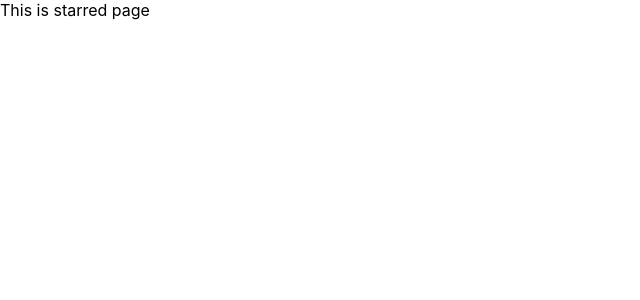
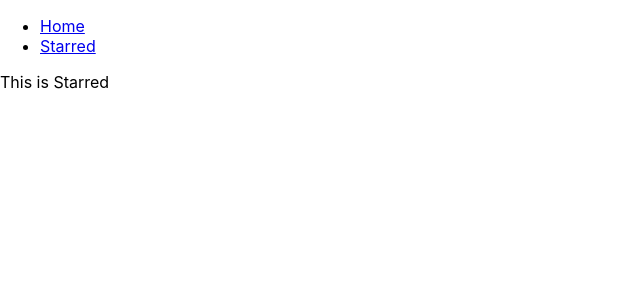
Before and after one commit to Sandeshsingh27/Box-Office, a React (Create React App) app: page /starred in a window 1280 px wide. Shown: the top 300 px of the page, without its empty margins (0-640 px from the left). Built offline with nearby package versions, Linux system fonts and the light colour scheme.

Commit message:
added navbar and created page component

```diff
--- a/src/App.jsx
+++ b/src/App.jsx
@@ -1,20 +1,28 @@
 import React from 'react';
 import { Switch, Route } from 'react-router-dom';
+import Navs from './components/Navs';
+import Home from './pages/Home';
+import Starred from './pages/Starred';
 
-function App() {
+const App = () => {
   return (
+    <div>
+      <Navs />
       <Switch>
         <Route exact path="/">
-        This is home page
+          <Home />
         </Route>
 
         <Route exact path="/starred">
-        This is starred page
+          <Starred />
         </Route>
 
-      <Route>This is 404 page</Route>
+        <Route>
+          <div>Not Found</div>
+        </Route>
       </Switch>
+    </div>
   );
-}
+};
 
 export default App;
--- /dev/null
+++ b/src/components/Navs.jsx
@@ -0,0 +1,23 @@
+import React from 'react';
+import { Link } from 'react-router-dom';
+
+const LINKS = [
+  { to: '/', text: 'Home' },
+  { to: '/starred', text: 'Starred' },
+];
+
+const Navs = () => {
+  return (
+    <div>
+      <ul>
+        {LINKS.map(item => (
+          <li key={item.to}>
+            <Link to={item.to}>{item.text}</Link>
+          </li>
+        ))}
+      </ul>
+    </div>
+  );
+};
+
+export default Navs;
--- /dev/null
+++ b/src/pages/Home.jsx
@@ -0,0 +1,7 @@
+import React from 'react';
+
+const Home = () => {
+  return <div>This is home</div>;
+};
+
+export default Home;
--- /dev/null
+++ b/src/pages/Starred.jsx
@@ -0,0 +1,7 @@
+import React from 'react';
+
+const Starred = () => {
+  return <div>This is Starred</div>;
+};
+
+export default Starred;
```
Also changed, not shown: 1 other file (tests, documents, lock files or other folders). Lines whose indentation alone changed are shown as unchanged.
